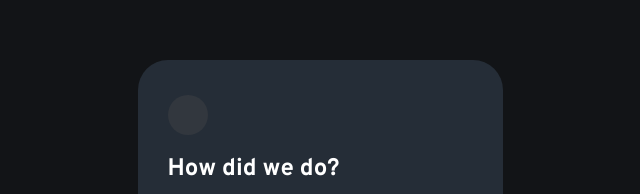
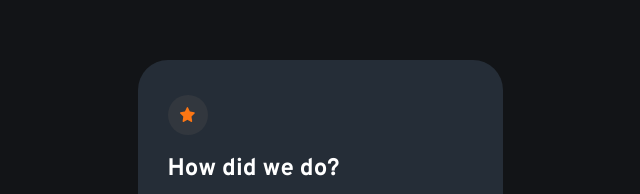
Before and after one commit to codersam108/Interactive-rating-component, a plain HTML site: page index.html in a window 1280 px wide. Shown: the part 151-345 px from the top of the page, 320-960 px from the left. Drawn offline with nearby package versions, Linux system fonts and the light colour scheme.

Commit message:
Update index.html

```diff
--- a/index.html
+++ b/index.html
@@ -145,7 +145,7 @@
 </head>
 <body>
   <div class="outer">
-    <div style="background-color:hsl(215, 11%, 22%);border-radius: 50%;width:40px;height:40px;display: flex;justify-content: center;align-items: center;"><img src="./images/icon-star.svg" width="15" height="15"></div>
+    <div style="background-color:hsl(215, 11%, 22%);border-radius: 50%;width:40px;height:40px;display: flex;justify-content: center;align-items: center;"><img src="./icon-star.svg" width="15" height="15"></div>
     <div class="content"><h2>How did we do?</h2><p>Please let us know how we did with your support request. All feedback is appreciated to help us improve our suffering!</p></div>
     <div class="number">
       <div class="one">1</div>
```
